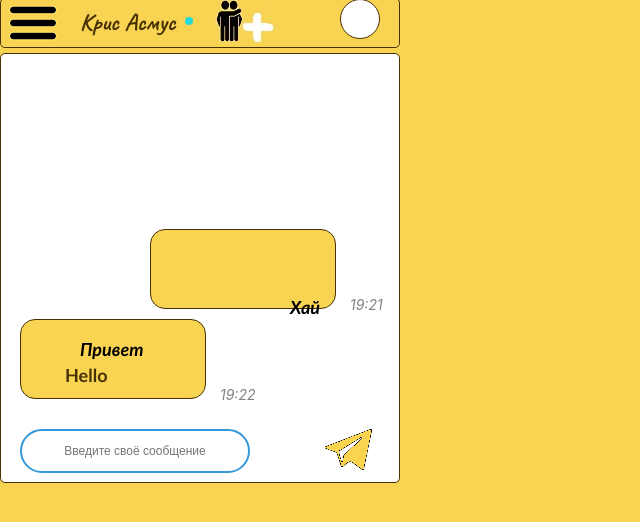
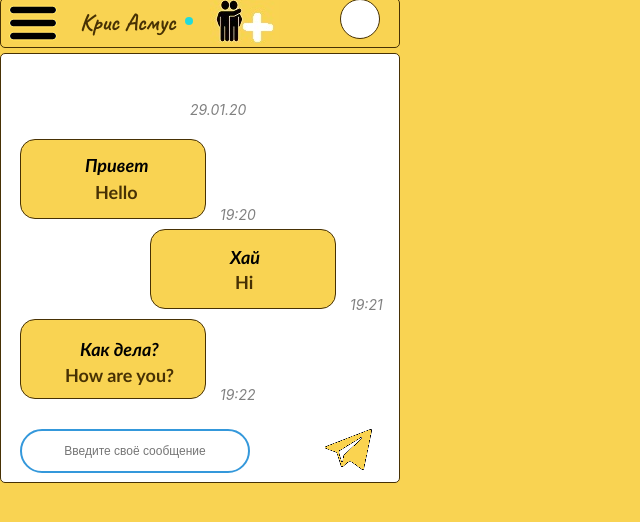
Before and after one commit to BossNumber1/hihell, a React (Create React App) app: page / in a window 1280 px wide. Shown: the top 522 px of the page, without its empty margins (0-640 px from the left). Built offline with nearby package versions, Linux system fonts and the light colour scheme; the HTML template or start-up script is replaced by a standard one.

Commit message:
добавил элементы сообщений и дату

```diff
--- a/src/components/smsTAT.js
+++ b/src/components/smsTAT.js
@@ -8,13 +8,19 @@ const SmsTAT = () => (
         <p id="onlineTAT"></p>
         <p id="avaUsersTAT"></p>
         <p id="friAdd"></p>
-            <div id="smsI"></div>
+        <p id="dataSms">29.01.20</p>
+        <div id="smsI"></div>
             <div id="smsI" style={{marginTop: -1470 + 'px', marginLeft: 150 + 'px'}}></div>
-        <p id="diaI">Привет</p>
-            <p id="diaI" style={{marginTop: -1405 + 'px', marginLeft: 290 + 'px'}}>Хай</p>
-        <p id="diaItrans">Hello</p>
-            <p id="timeSms">19:22</p>
+                <div id="smsI" style={{marginTop: -1560 + 'px', marginLeft: 20 + 'px'}}></div>
+        <p id="diaI">Как дела?</p>
+            <p id="diaI" style={{marginTop: -1455 + 'px', marginLeft: 230 + 'px'}}>Хай</p>
+                <p id="diaI" style={{marginTop: -1547 + 'px', marginLeft: 85 + 'px'}}>Привет</p>
+        <p id="diaItrans">How are you?</p>
+            <p id="diaItrans" style={{marginTop: -1430 + 'px', marginLeft: 235 + 'px'}}>Hi</p>
+                <p id="diaItrans" style={{marginTop: -1520 + 'px', marginLeft: 95 + 'px'}}>Hello</p>
+        <p id="timeSms">19:22</p>
             <p id="timeSms" style={{marginTop: -1405 + 'px', marginLeft: 350 + 'px'}}>19:21</p>
+                <p id="timeSms" style={{marginTop: -1495 + 'px', marginLeft: 220 + 'px'}}>19:20</p>
     </div>
 )
 
```
